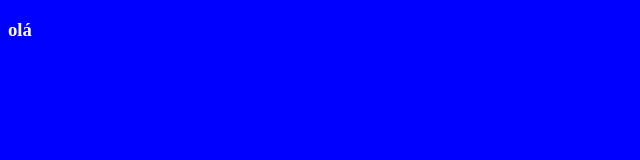
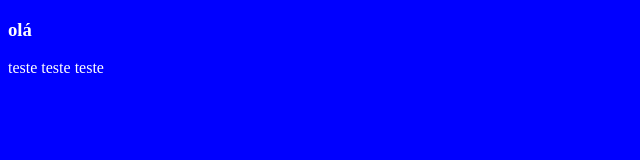
Before and after one commit to nilsoncsjr/CSS---My-site, a plain HTML site: page index.html in a window 1280 px wide. Shown: the whole page, without its empty margins (0-640 px from the left). Drawn offline with Linux system fonts and the light colour scheme.

Commit message:
html initial

```diff
--- a/index.html
+++ b/index.html
@@ -7,5 +7,9 @@
   </head>
   <body>
     <h3>olá</h3>
+    teste
+    teste
+    teste
+
   </body>
 </html>
```
